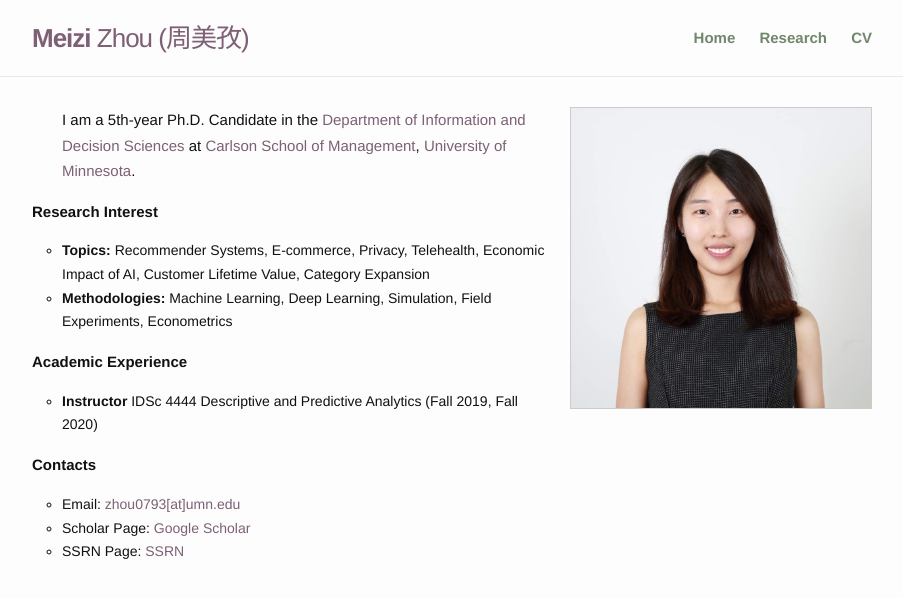
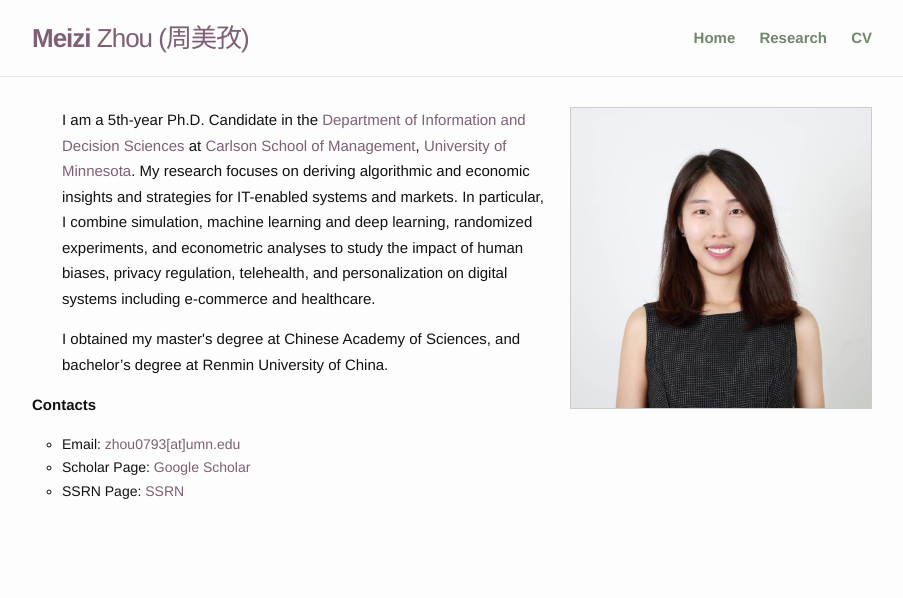
Before and after one commit to meizizhou/homepage, a Jekyll site: the page built from index.md, in a window 1280 px wide. Shown: the top 598 px of the page, without its empty margins (188-1091 px from the left). Built offline with Jekyll 4.4.1, drawn with Linux system fonts in a browser that asks for light colours.

Commit message:
Update index.md

```diff
--- a/index.md
+++ b/index.md
@@ -14,19 +14,23 @@
 </ul> -->
 
 <ul>
-	I am a 5th-year Ph.D. Candidate in the <a href="https://carlsonschool.umn.edu/departments/information-decision-sciences-department" target="_blank">Department of Information and Decision Sciences</a> at <a href="https://carlsonschool.umn.edu/" target="_blank">Carlson School of Management</a>, <a href="https://twin-cities.umn.edu/" target="_blank">University of Minnesota</a>.
+	I am a 5th-year Ph.D. Candidate in the <a href="https://carlsonschool.umn.edu/departments/information-decision-sciences-department" target="_blank">Department of Information and Decision Sciences</a> at <a href="https://carlsonschool.umn.edu/" target="_blank">Carlson School of Management</a>, <a href="https://twin-cities.umn.edu/" target="_blank">University of Minnesota</a>. My research focuses on deriving algorithmic and economic insights and strategies for IT-enabled systems and markets. In particular, I combine simulation, machine learning and deep learning, randomized experiments, and econometric analyses to study the impact of human biases, privacy regulation, telehealth, and personalization on digital systems including e-commerce and healthcare.
 </ul>
 
-<strong>Research Interest</strong>
+<ul>
+	I obtained my master's degree at Chinese Academy of Sciences, and bachelor’s degree at Renmin University of China.
+</ul>
+
+<!-- <strong>Research Interest</strong>
 <ul>
 <li style="list-style-type:circle;font-size:14px"><strong>Topics: </strong>Recommender Systems, E-commerce, Privacy, Telehealth, Economic Impact of AI, Customer Lifetime Value, Category Expansion</li>
 <li style="list-style-type:circle;font-size:14px"><strong>Methodologies: </strong>Machine Learning, Deep Learning, Simulation, Field Experiments, Econometrics</li>
-</ul>
+</ul> -->
 
-<strong>Academic Experience</strong>
+<!-- <strong>Academic Experience</strong>
 <ul>
 <li style="list-style-type:circle;font-size:14px"><strong>Instructor</strong> IDSc 4444 Descriptive and Predictive Analytics (Fall 2019, Fall 2020)</li>
-</ul>
+</ul> -->
 
 <strong>Contacts</strong>
 <ul>
```
